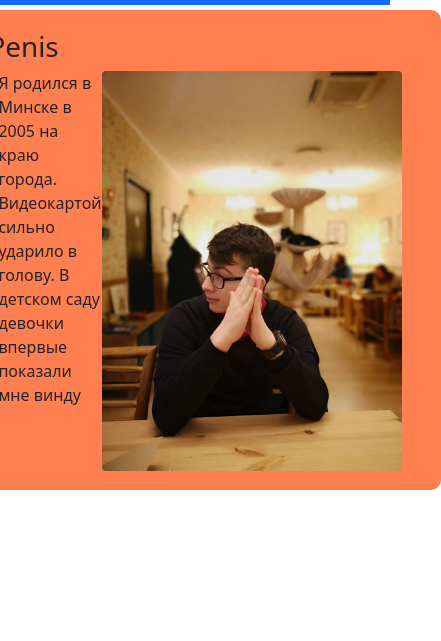
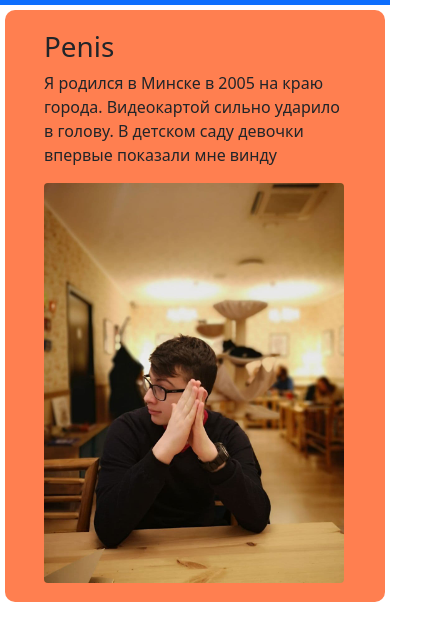
Before and after one commit to qwertyloopa/dk-site, a plain HTML site: page index.html in a window 390 px wide. Shown: the part 45-686 px from the top of the page, 441 px wide, since content can reach past the window. Drawn offline with nearby package versions, Linux system fonts and the light colour scheme.

Commit message:
вмаыавыа

```diff
--- a/style.css
+++ b/style.css
@@ -1,11 +1,11 @@
 .info{
     display: flex;
     justify-content: flex-start;
-    margin-left: 10px;
+    /*margin-left: 10px;*/
 }
 
 .infobox{
-background: coral;
+   background: coral;
    padding: 5% 10%;
    border-radius: 10px;
    margin: 5px;
@@ -15,3 +15,10 @@ main{
     display: flex;
     justify-content: center;
 }
+
+@media (max-width: 750px){
+    .info{
+      flex-direction: column;
+      justify-content: center;
+    }
+}
```
